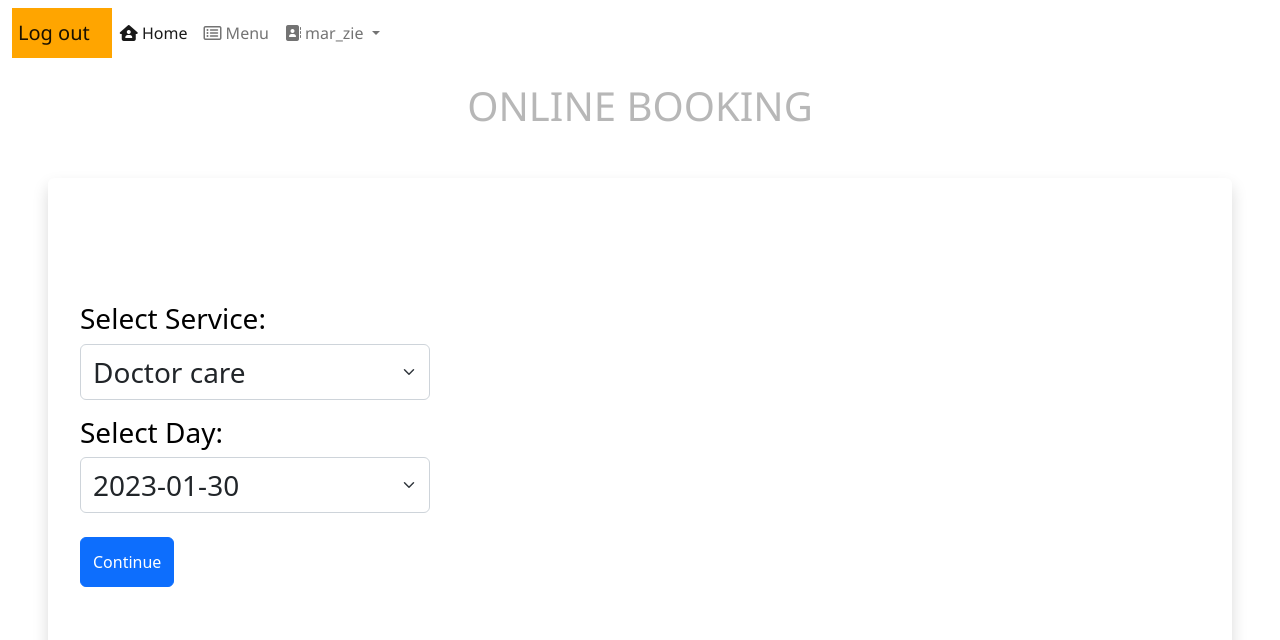
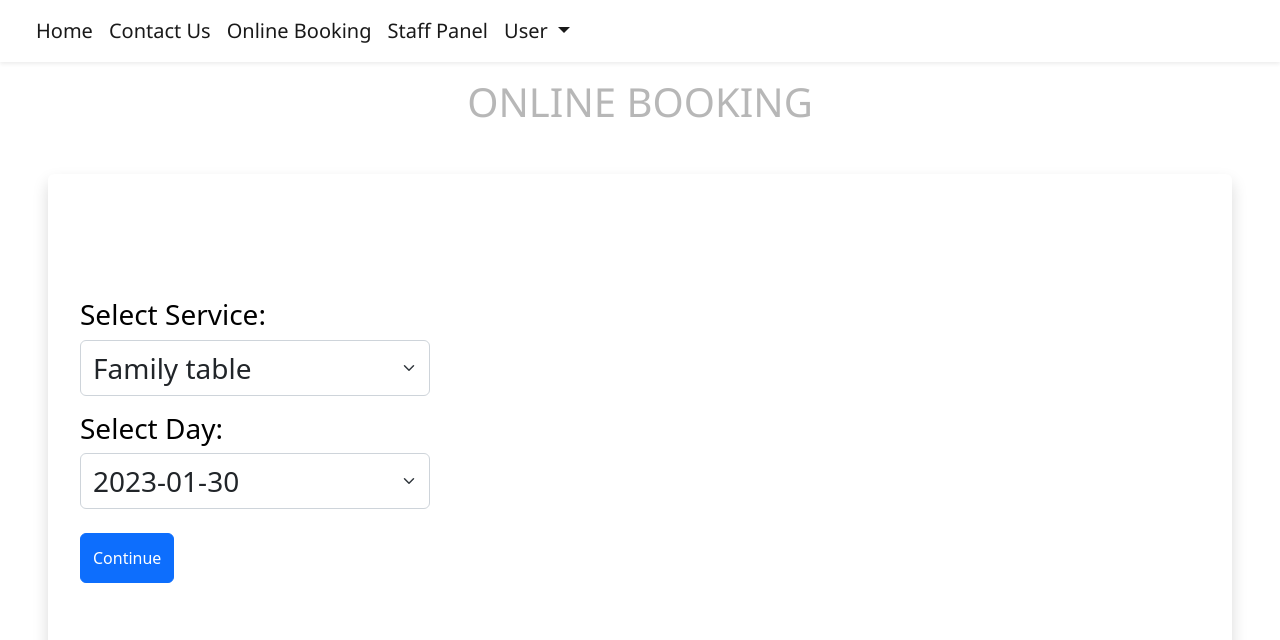
Before and after one commit to mariaarnesson/my_try_django, a Django app: page /booking in a window 1280 px wide. Shown: the top 640 px of the page. Run offline with Django 3.2, Linux system fonts and the light colour scheme; a user stored in the database is signed in; data that the repository does not hold is empty; some libraries are stand-ins or nearby versions.

Commit message:
Initial commit

```diff
--- a/reservation/templates/booking.html
+++ b/reservation/templates/booking.html
@@ -17,10 +17,10 @@
         <div>
             <h3 class="">Select Service:</h3>
             <select class="form-select fs-3" name="service">
-                <option value="Doctor care">Doctor care</option>
-                <option value="Nursing care">Nursing care</option>
-                <option value="Medical social services">Medical social services</option>
-                <option value="Homemaker or basic assistance care">Homemaker or basic assistance care</option>
+                <option value="Family table">Family table</option>
+                <option value="Outdoor seating">Outdoor seating</option>
+                <option value="Table for too">Table for two</option>
+                <option value="Table on second floor (sea view)">Table on second floor (sea view)</option>
             </select>
         </div>
             <!--input day-->
--- a/reservation/templates/layout.html
+++ b/reservation/templates/layout.html
@@ -23,90 +23,65 @@
     {% block head %}
     {% endblock %}
 </head>
-
-
 <body>
   <header>
-      {% if user.is_authenticated %}
+      <nav class="navbar bg-white navbar-white navbar-expand-lg shadow-sm">
+          <div class="container-fluid">
+              <a class="navbar-brand  cHover cGreen fs-2" href="{% url 'home' %}">
 
-      <nav class="navbar navbar-expand-lg bg-body-tertiary">
-        <div class="container-fluid">
-          <button><a class="navbar-brand" href="{% url 'logout' %}"> Log out </a></button>
-
-          <button class="navbar-toggler" type="button" data-bs-toggle="collapse" data-bs-target="#navbarNavDropdown" aria-controls="navbarNavDropdown" aria-expanded="false" aria-label="Toggle navigation">
+              </a>
+              <button class="navbar-toggler" type="button" data-bs-toggle="collapse" data-bs-target="#navbarSupportedContent" aria-controls="navbarSupportedContent" aria-expanded="false" aria-label="Toggle navigation">
                   <span class="navbar-toggler-icon"></span>
               </button>
-          <div class="collapse navbar-collapse" id="navbarNavDropdown">
-            <ul class="navbar-nav">
+              <div class="collapse navbar-collapse" id="navbarSupportedContent">
+                  <ul class="navbar-nav mb-2 mb-lg-0  fs-5">
                       <li class="nav-item">
-                <a class="nav-link active" aria-current="page" href="{% url 'home' %}"><i class="fa-solid fa-house-user"></i> Home</a>
+                          <a class="nav-link active cHover" aria-current="page" href="{% url 'home' %}">Home</a>
                       </li>
                       <li class="nav-item">
-                <a class="nav-link" href="{% url 'booking' %}"><i class="fa-regular fa-rectangle-list"></i> Menu</a>
+                          <a class="nav-link active cHover" href="#contact">Contact Us</a>
                       </li>
-              <li class="nav-item dropdown">
-                <a class="nav-link dropdown-toggle" href="#" role="button" data-bs-toggle="dropdown" aria-expanded="false">
-                  <i class="fa-solid fa-address-book"></i> {{ user.username }}
+                      <li class="nav-item">
+                          <a class="nav-link active cHover" href="{% url 'booking' %}">Online Booking</a>
+                      </li>
+                      {% if user.is_authenticated %}
+                      <!--Clinic Staff Link-->
+                      <li class="nav-item">
+                          <a class="nav-link active cHover" href="{% url 'staffPanel' %}">Staff Panel</a>
+                      </li>
+                      <li class="nav-item dropdown me-3 fs-5">
+                          <a class="nav-link active dropdown-toggle cHover" href="#" role="button" data-bs-toggle="dropdown" aria-expanded="false">
+                            User
                           </a>
-                <ul class="dropdown-menu">
-                  <li><a class="dropdown-item" href="{% url 'staffPanel' %}">My bookings</a></li>
-                  <li><a class="dropdown-item" href="#">Reser Password</a></li>
-                  <li><a class="dropdown-item" href="#">Contact</a></li>
+                          <ul class="dropdown-menu  border zNav">
+                            <li><a class="dropdown-item" href="{% url 'userPanel' %}">User Panel</a></li>
+                            <li><hr class=""></li>
+                            <li><a class="dropdown-item" href="{% url 'logout' %}">Sign Out</a></li>
                           </ul>
                       </li>
-            </ul>
-          </div>
-        </div>
-      </nav>
-      <div class="container">
-        <div class="row">
-            <div class="col-md-8 offset-md-2">
-                {% for message in messages %}
-                <div class="alert {{ message.tags }} alert-dismissible fade show" id="msg" role="alert">
-                    {{ message | safe }}
-                    <button type="button" class="btn-close" data-bs-dismiss="alert" aria-label="Close"></button>
-                </div>
-                {% endfor %}
-            </div>
-        </div>
-    </div>
-
                       {% else %}
-        <nav class="navbar navbar-expand-lg bg-body-tertiary">
-            <div class="container-fluid">
-
-              <button><a class="navbar-brand" href="{% url 'login' %}"> Log in <i class="fa-solid fa-lock-keyhole-open"></i></a></button>
-              <button><a class="navbar-brand" href="{% url 'register' %}"> Sign up <i class="fa-solid fa-lock-keyhole-open"></i></a></button>
-              <button class="navbar-toggler" type="button" data-bs-toggle="collapse" data-bs-target="#navbarNavDropdown" aria-controls="navbarNavDropdown" aria-expanded="false" aria-label="Toggle navigation">
-                <span class="navbar-toggler-icon"></span>
-              </button>
-              <div class="collapse navbar-collapse" id="navbarNavDropdown">
-                <ul class="navbar-nav">
-                  <li class="nav-item">
-                    <a class="nav-link active" aria-current="page" href="{% url 'home' %}"><i class="fa-solid fa-house-user"></i> Home</a>
+                      <li class="nav-item me-3">
+                          <a class="nav-link active cHover" href="{% url 'register' %}">Sign in/Sign Up</a>
                       </li>
-                  <li class="nav-item">
-                    <a class="nav-link" href="#"><i class="fa-regular fa-rectangle-list"></i> Menu</a>
-                  </li>
-                  <li class="nav-item">
-                    <a class="nav-link" href="{% url 'booking' %}"><i class="fa-solid fa-calendar-days"></i> Reservation</a>
-                  </li>
-                  <li class="nav-item dropdown">
-                    <a class="nav-link dropdown-toggle" href="#" role="button" data-bs-toggle="dropdown" aria-expanded="false">
-                      <i class="fa-solid fa-address-book"></i> About
-                    </a>
-                    <ul class="dropdown-menu">
-                      <li><a class="dropdown-item" href="#">Action</a></li>
-                      <li><a class="dropdown-item" href="#">Another action</a></li>
-                      <li><a class="dropdown-item" href="#">Contact</a></li>
-                    </ul>
-                  </li>
+                      {% endif %}
                   </ul>
               </div>
           </div>
       </nav>
 
+
+      <!--Messages Start-->
+      {% if messages %}
+      {% for message in messages %}
+          <div class="alert alert-success  alert-dismissible fade show text-center " role="alert">
+              <h3 class="display-3">{{ message }}</h3>
+              <button type="button" class="btn-close fs-1 position-absolute top-50 start-0 translate-middle-y" data-bs-dismiss="alert" aria-label="Close"></button>
+          </div>
+      {% endfor %}
       {% endif %}
+      <!--Messages End-->
+
+  </header>
 
 
   {% block body %}
```
Lines whose indentation alone changed are shown as unchanged.
